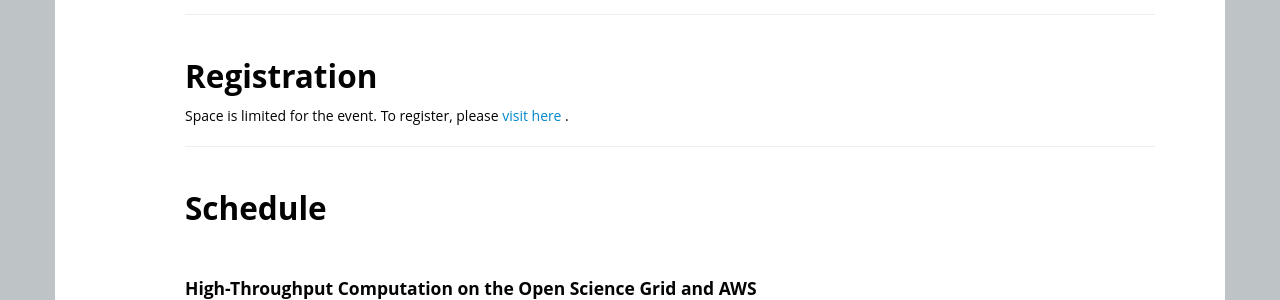
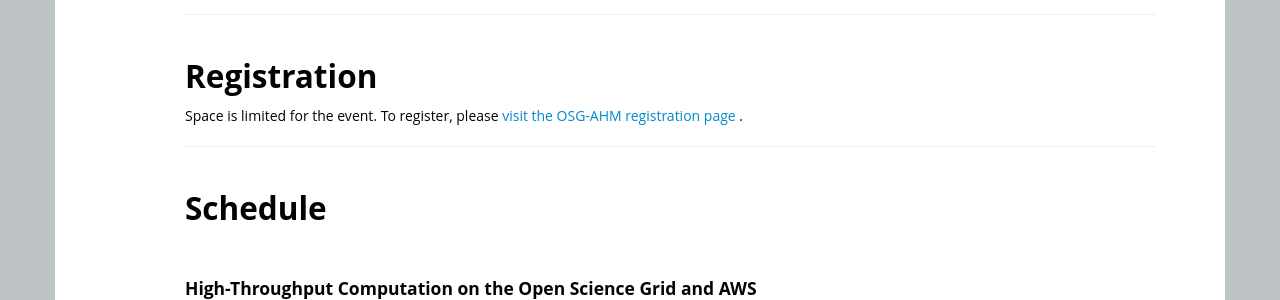
Before and after one commit to SWC-OSG-Workshop/OSG-UserTraining-AHM18, a Jekyll site: the page built from index.html, in a window 1280 px wide. Shown: the part 969-1269 px from the top of the page. Built offline with Jekyll 4.4.1, drawn with Linux system fonts in a browser that asks for light colours.

Commit message:
Fixed registration page

```diff
--- a/index.html
+++ b/index.html
@@ -9,7 +9,7 @@
 startdate: MAR-22-2018
 enddate: MAR-22-2018
 latlng: 40.766138, -111.834262
-registration: https://www.eventbrite.com
+registration: https://opensciencegrid.github.io/all-hands/2018/registration/
 instructor: ["Mats Rynge, Rob Gardner"]
 helper: ["TBD"]
 contact: user-support@opensciencegrid.org
@@ -116,7 +116,7 @@
 {% if page.registration %}
 <h2>Registration</h2>
 <p>
-Space is limited for the event. To register,  please <a href="{{page.registration}}"> visit here </a>.
+Space is limited for the event. To register,  please <a href="{{page.registration}}"> visit the OSG-AHM registration page </a>.
 </p>
 {% endif %}
 <hr/>
```
